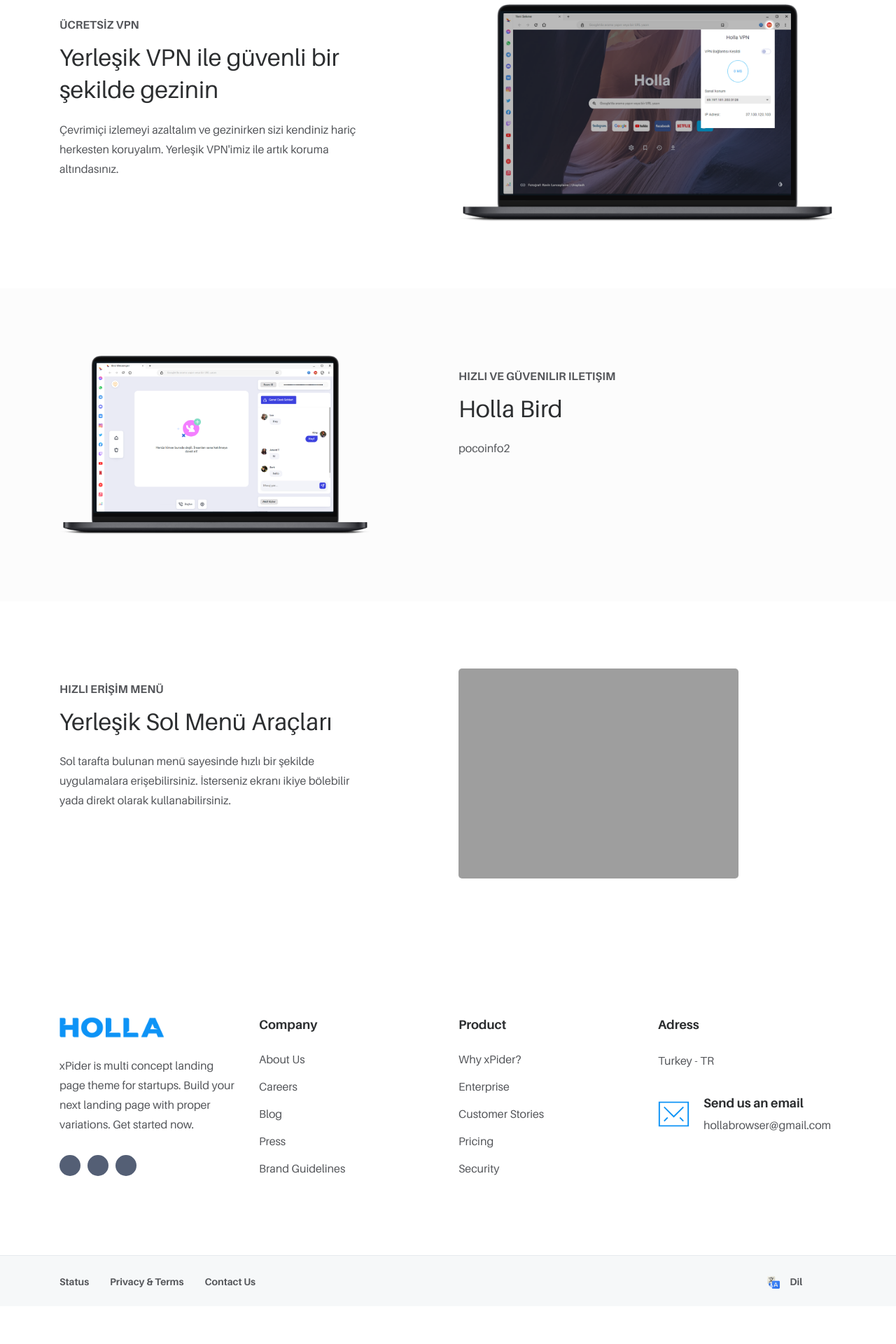
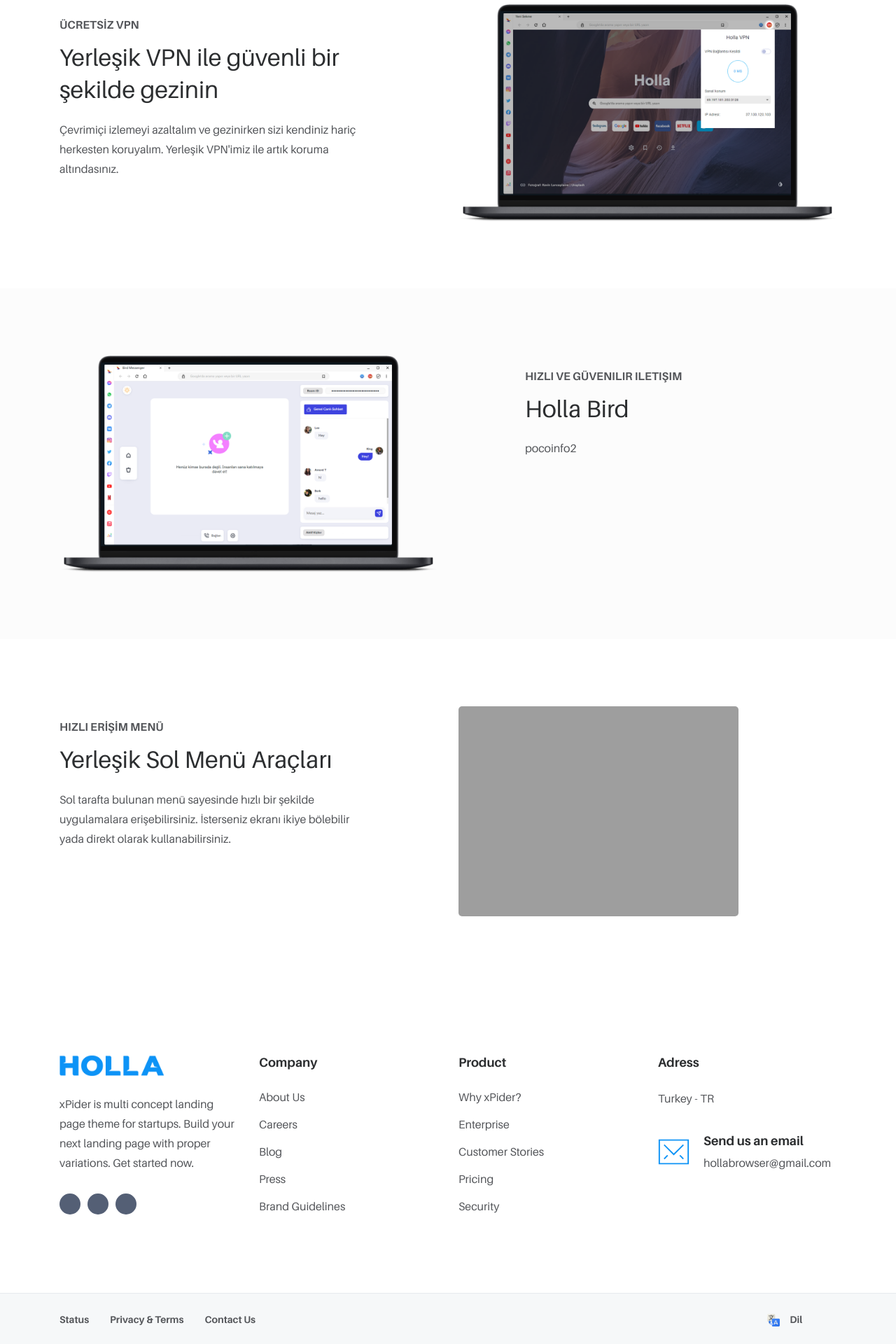
Before and after one commit to meforce/holla, a Jekyll site: the page built from docs/index.html, in a window 1280 px wide. Shown: the part 1514-3434 px from the top of the page at 70% size. Built offline with Jekyll 4.4.1, drawn with Linux system fonts in a browser that asks for light colours; some web fonts are replaced; Markdown is read by kramdown in place of the engine named in the settings; before the commit the page ends 3380 px from its top, so only the background shows below that.

Commit message:
Update features.html

```diff
--- a/docs/_includes/features.html
+++ b/docs/_includes/features.html
@@ -142,13 +142,13 @@
 <section style="background: #fcfcfc;" class="space">
 <div class="container">
 <div class="row">
-<div class="col-12 col-md-10 col-lg-5 mb-50 mb-lg-0 reveal">
+<div class="col-12 col-md-9 col-lg-6 mb-50 mb-lg-0 reveal">
 <div class="position-relative">
 <picture><img class="rounded-default" src="https://meforce.github.io/holla/img/free-messenger.png" alt=""></picture>
 </div>
 </div>
 <!-- end of col -->
-<div class="col-12 col-md-9 col-lg-6 ml-lg-auto reveal">
+<div class="col-12 col-md-10 col-lg-5 ml-lg-auto reveal">
 <p style="margin-top: 15px;" class="mb-10 text-uppercase font-w-700"><i18n>Hızlı Ve Güvenilir iletişim</i18n></p>
 <h3 class="mb-20 font-w-400">Holla Bird</h3>
 <p class="mb-0"><i18n>pocoinfo2</i18n></p>
```
